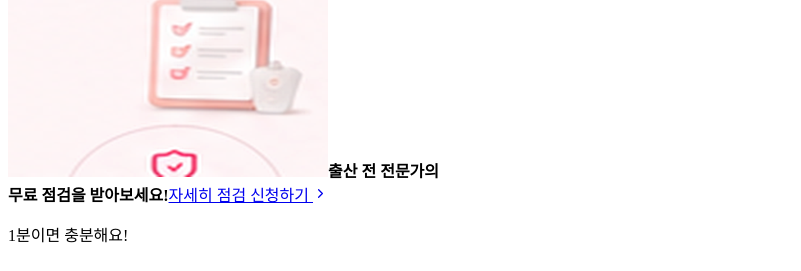
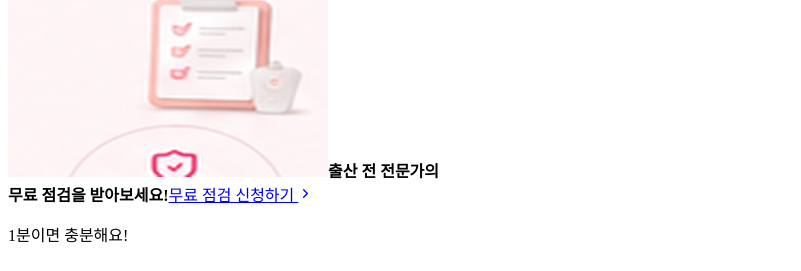
Before and after one commit to junchoi0521-cpu/Fetal-Insurance-Inspection-Center, a React (Vite) app: page / in a window 1280 px wide. Shown: the part 4375-4646 px from the top of the page, without its empty margins (0-801 px from the left). Built offline with nearby package versions, Linux system fonts and the light colour scheme; the HTML template or start-up script is replaced by a standard one.

Commit message:
Update App.jsx

```diff
--- a/src/App.jsx
+++ b/src/App.jsx
@@ -179,7 +179,7 @@ function App() {
               <div className="selfCta">
                 <img src="/images/clipboard-final.png" alt="자가진단 체크리스트" />
                 <strong>출산 전 전문가의<br />무료 점검을 받아보세요!</strong>
-                <a href="#apply" onClick={goApply}>자세히 점검 신청하기 <ChevronRight size={15} /></a>
+                <a href="#apply" onClick={goApply}>무료 점검 신청하기 <ChevronRight size={15} /></a>
               </div>
             </article>
 
```
